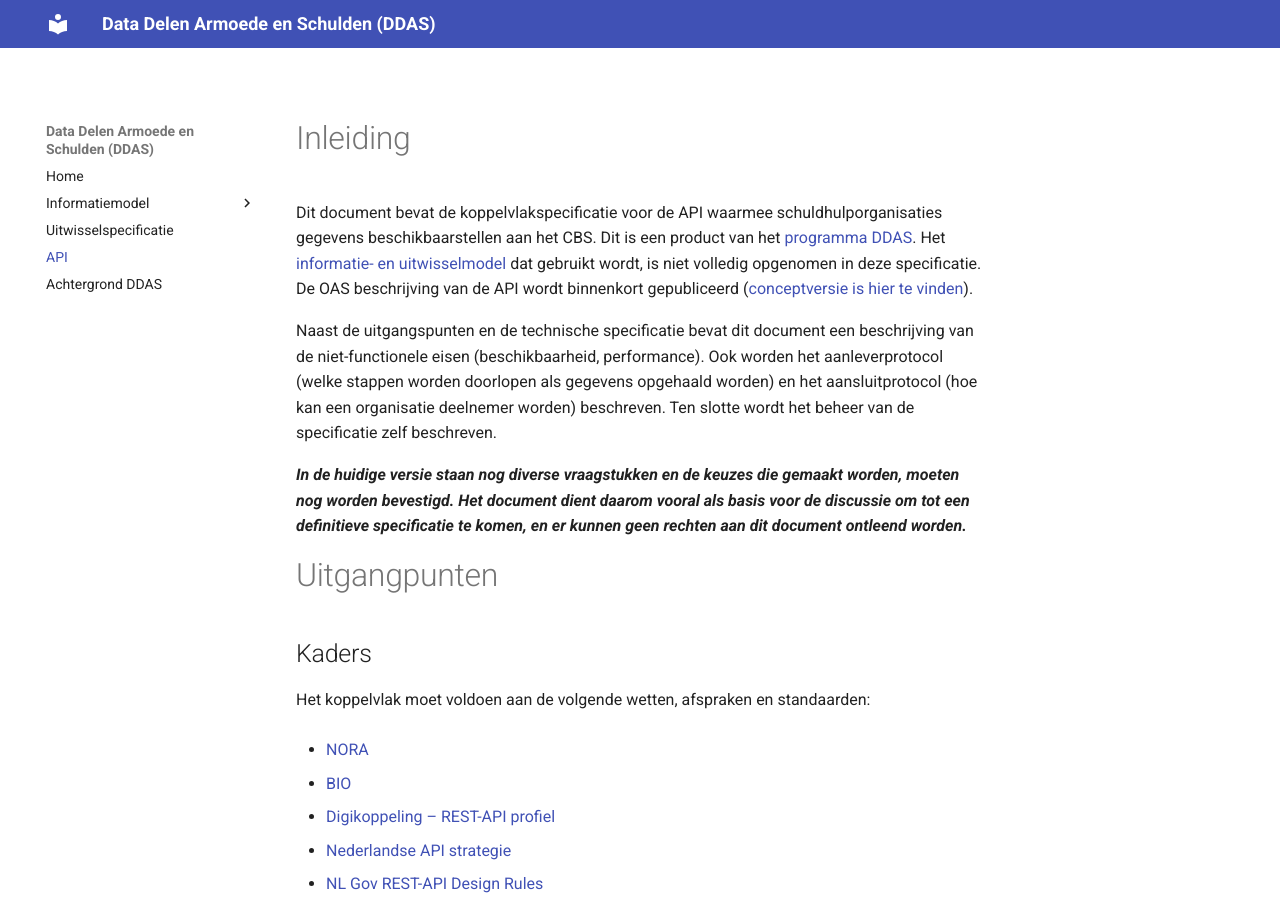
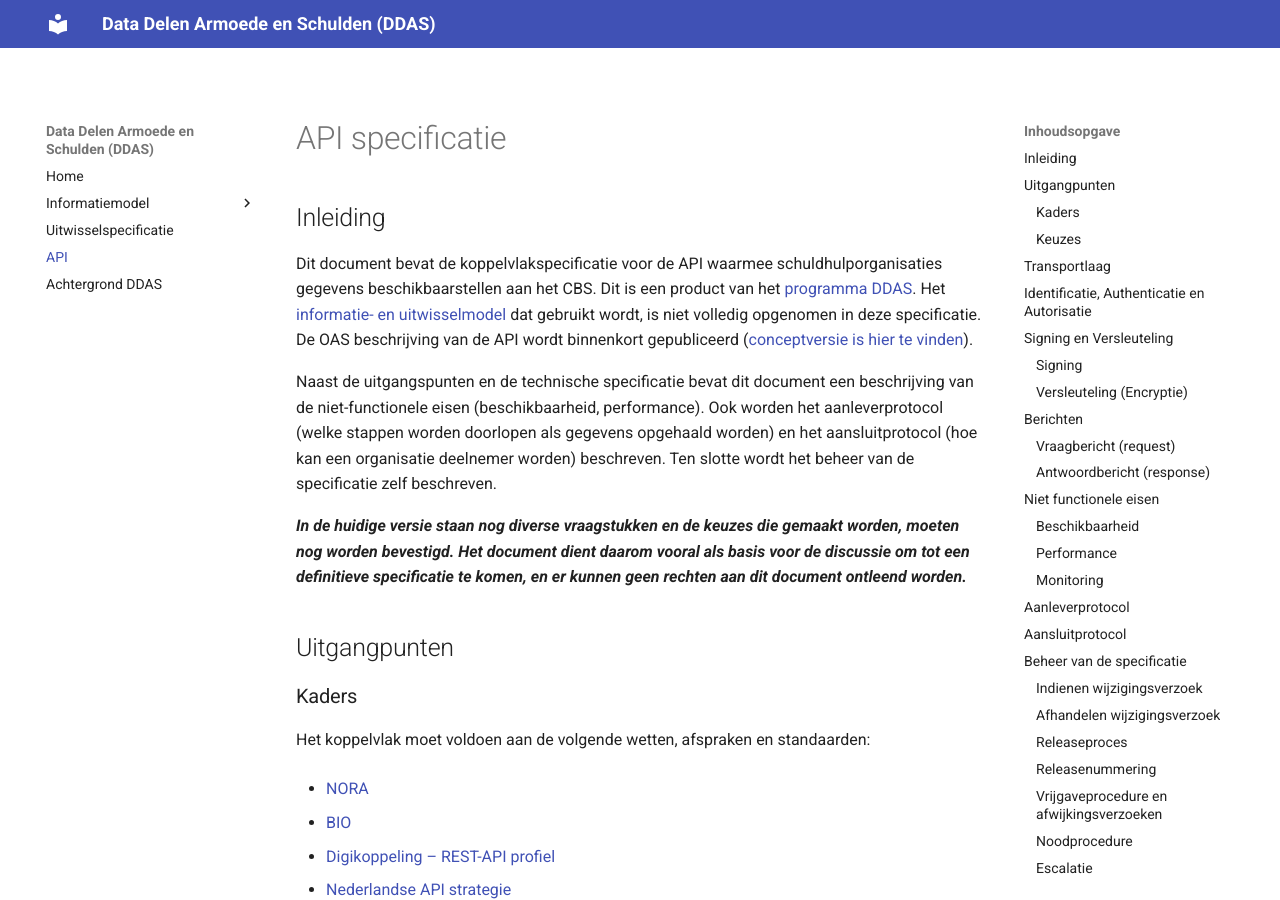
Before and after one commit to VNG-Realisatie/ddas, an MkDocs documentation site: the page built from docs/apispecificatie.md, in a window 1280 px wide and 900 px high. Built offline with MkDocs 1.6.1 and Material for MkDocs 9.7.7, drawn with Linux system fonts in a browser that asks for light colours; the version menu is left out.

Commit message:
opmaak apispecificatie.md

````diff
--- a/docs/apispecificatie.md
+++ b/docs/apispecificatie.md
@@ -1,4 +1,6 @@
-# Inleiding
+# API specificatie
+
+## Inleiding
 
 Dit document bevat de koppelvlakspecificatie voor de API waarmee schuldhulporganisaties gegevens beschikbaarstellen aan het CBS.
 Dit is een product van het [programma DDAS](https://www.divosa.nl/projecten/data-delen-over-armoede-en-schulden). Het [informatie- en uitwisselmodel](https://brienen.github.io/ddas/latest/) dat gebruikt wordt, is niet volledig opgenomen in deze specificatie. De OAS beschrijving van de API wordt binnenkort gepubliceerd ([conceptversie is hier te vinden](https://github.com/Govert-Claus/DDAS-API/blob/main/v0.1/DDAS_opzetje_v0.0.3.yaml)).
@@ -7,9 +9,10 @@ Naast de uitgangspunten en de technische specificatie bevat dit document een bes
 
 ***In de huidige versie staan nog diverse vraagstukken en de keuzes die gemaakt worden, moeten nog worden bevestigd. Het document dient daarom vooral als basis voor de discussie om tot een definitieve specificatie te komen, en er kunnen geen rechten aan dit document ontleend worden.***
 
-# Uitgangpunten
 
-## Kaders
+## Uitgangpunten
+
+### Kaders
 
 Het koppelvlak moet voldoen aan de volgende wetten, afspraken en standaarden:
 
@@ -27,7 +30,7 @@ Het koppelvlak moet voldoen aan de volgende wetten, afspraken en standaarden:
 
 - [Wet op het Centraal Bureau voor de Statistiek](https://wetten.overheid.nl/BWBR0015926/2022-03-02)
 
-## Keuzes
+### Keuzes
 
 De volgende keuzes zijn gemaakt:
 
@@ -137,7 +140,7 @@ De volgende keuzes zijn gemaakt:
   - De BIO maatregelen moeten gericht zijn op het behalen van het beveiligingsniveau BBN2.
 
 
-# Transportlaag
+## Transportlaag
 
 Hoe ziet de technische uitwisseling van berichten eruit.
 
@@ -150,7 +153,7 @@ Vragen:
 - Gebruik van PKIo certificaten voor authenticatie op basis van het [Nederlandse profiel van OAuth](https://gitdocumentatie.logius.nl/publicatie/api/oauth/)? Het is de vraag of alle partijen een PKIo certificaat mogen aanvragen. Als dit niet mogelijk is, moet een “trust anchor” gevonden worden: de autoriteit die certificaten kan uitgeven, die door alle betrokken partijen vertrouwd worden.
 
 
-# Identificatie, Authenticatie en Autorisatie
+## Identificatie, Authenticatie en Autorisatie
 
 Hoe worden de schuldhulpverleners (gegevensleveranciers) geïdentificeerd? (o.b.v. (sub)OIN?) Als niet alle betrokken partijen een (sub)OIN kunnen krijgen, moet een systematiek gevonden worden om alle partijen uniek te kunnen identificeren.
 
@@ -159,22 +162,22 @@ Hoe worden systemen geauthenticeerd? (obv PKIo certificaten? Als dat niet kan: w
 Autorisatie lijkt niet heel spannend: er zal waarschijnlijk maar één service komen met een vaste set gegevens, waar maar één partij (CBS) toegang toe zal krijgen. Als fijnmaziger autorisatie nodig is, dan bestaat er een voorkeur voor PBAC (Policy Base Authorisation Control). De autorisatie wordt dan bepaald op basis van beleidsregels, zoals “organisatie X krijgt toegang tot gegeven G als de organisatie overeenkomst O getekend heeft en het gegeven is vrijgegeven door autoriteit A”. Dan is de vraag wie deze beleidsregels vaststelt en wie ze beheert.
 
 
-# Signing en Versleuteling
+## Signing en Versleuteling
 
 NB: De Digikoppeling standaard voor REST-API heeft (nog) geen standaard voor signing en encryptie vastgesteld. Daarom voorstel om JWT te gebruiken en dus eerst een JWT aan te vragen, die daarna bij het request wordt meegestuurd. Eventueel kunnen hierbij protocollen van de FSC standaard toegepast worden.
 
-## Signing
+### Signing
 
 Voorstel: Signing op basis van JWS in een JWT conform de [FSC standaard](https://commonground.gitlab.io/standards/fsc/core/draft-fsc-core-00.html#signatures).
 
-## Versleuteling (Encryptie)
+### Versleuteling (Encryptie)
 
 Is versleuteling nodig? (zou uit DPIA moeten komen – ik vermoed dat het nodig is)
 
 Voorstel: Versleuteling op basis van JWE in een JWT met PKIo certificaten. NB: ook hier geldt dat als niet alle betrokken partijen PKIo certificaten kunnen aanvragen, er een Trust Anchor nodig is die vertrouwde certificaten kan uitgeven.
 
 
-# Berichten
+## Berichten
 
 De technische beschrijving van de API is het volgende OAS3-bestand beschreven. Hiervan is ook een [downloadbare versie](https://github.com/brienen/ddas/blob/Goverts-Place/API-v0.0.3/DDAS_opzetje_v0.0.3.yaml) van.
 ```
@@ -183,7 +186,7 @@ De technische beschrijving van de API is het volgende OAS3-bestand beschreven. H
 ```
 Hieronder worden de berichten die daar technisch beschreven zijn, toegelicht.
 
-## Vraagbericht (request)
+### Vraagbericht (request)
 
 Dit is het vraagbericht zoals dat door CBS naar de schuldhulpverlener gestuurd wordt. Alleen een POST request: alleen opvragen gegevens, geen mutaties. Bij GET zitten de parameters in de URL, waardoor mogelijk cache gegevens gebruikt worden, als de parameters niet wijzigen - daarom liever een POST.
 
@@ -198,7 +201,7 @@ Voorstel voor parameters die meegestuurd kunnen worden (allemaal optioneel):
 - Gemeente (default alle – alleen relevant als over meer dan 1 gemeente gegevens aangeleverd worden)
 
 
-## Antwoordbericht (response)
+### Antwoordbericht (response)
 
 Dit is het antwoordbericht van de schuldhulpverlener met de gewenste gegevens in JSON formaat.
 
@@ -213,21 +216,21 @@ Mogelijke responses:
 - Foutberichten moeten nog bepaald worden - waarschijnlijk 401 (unauthorized), 404 (not found), 500 (internal server error) en 503 (service unavailable)
 
 
-# Niet functionele eisen
+## Niet functionele eisen
 
-## Beschikbaarheid
+### Beschikbaarheid
 
 Niet kritische toepassing: geen hoge beschikbaarheid vereist.
 
 Afstemmen met CBS: wanneer willen zij gegevens verzamelen? Dan zou de beschikbaarheid wat hoger moeten zijn. BV: tijdens kantooruren
 
-## Performance
+### Performance
 
 Geen afhankelijkheden in het primaire proces: geen hoge performance vereist.
 
 Wordt gebruik van cache toegestaan (volgens mij moet dat kunnen)? Onder welke voorwaarden?
 
-## Monitoring
+### Monitoring
 
 Verantwoordelijkheid voor monitoring ligt bij partij die verantwoording hierover moet afleggen. Welke verantwoording verwacht het programma of SZW?
 
@@ -246,7 +249,7 @@ Voor CBS:
 - Aantal en soort responses
 
 
-# Aanleverprotocol
+## Aanleverprotocol
 
 Stappen bij het aanleveren van gegevens:
 
@@ -271,7 +274,7 @@ Stappen bij het aanleveren van gegevens:
 NB: Als er bij deze stappen algoritmen gebruikt worden, moeten deze voldoen aan de Europese AI-verordening (definitieve tekst nog niet gevonden) en aangemeld worden bij het [Algoritmeregister van de Nederlandse overheid](https://algoritmes.overheid.nl/nl).
 
 
-# Aansluitprotocol
+## Aansluitprotocol
 
 Iedere schuldhulpverleningsorganisatie of gemeente (hierna: "deelnemer") die gegevens beschikbaar gaat stellen aan CBS, moet het aansluitprotocol doorlopen. Dit protocol valt onder verantwoordelijkheid van het programma DDAS. Voor vragen hierover kan altijd contact opgenomen worden met [contactadres].
 
@@ -303,8 +306,6 @@ De stappen die de deelnemer moet doorlopen, zijn:
 
 - Indien er geen blokkerende bevindingen zijn, krijgt de deelnemer vrijgave van de stelselbeheer (DDAS of CBS?) en wordt de API in de productieomgeving ingericht en beschikbaar gesteld.
 
--
-
 - CBS voert de deelnemer op in de management module van FSC, zodat de API bevraagd wordt bij het ophalen van alle gegevens.
 
 Ten behoeve van de testen stelt DDAS een set testgegevens beschikbaar [wie maakt deze set? waar komt dit te staan?].
@@ -312,13 +313,13 @@ Ten behoeve van de testen stelt DDAS een set testgegevens beschikbaar [wie maakt
 Voor ondersteuning bij de aansluiting is een referentie implementatie en documentatie beschikbaar [waar?] en kan contact opgenomen worden met [contactadres]. Als er bij de aansluiting bevindingen zijn, die niet door de deelnemer opgelost kunnen worden, kan een wijzigingsverzoek ingediend worden.
 
 
-# Beheer van de specificatie
+## Beheer van de specificatie
 
 De koppelvlakspecificatie is onderhevig aan wijzigingen: de technologie ontwikkelt zich, er zijn mogelijk andere gegevens nodig, de samenwerking tussen de betrokken partijen kan wijzigen, etc. Om deze wijzigingen op een betrouwbare en juiste manier te verwerken in de specificatie, is een wijzigingsproces ingericht. Dit wijzigingsproces valt onder verantwoordelijkheid van de stuurgroep DDAS en wordt uitgevoerd door het programma DDAS, zolang het programma DDAS actief is. Daarna wordt het overgedragen aan een nog aan te wijzen organisatie. Voor het beoordelen van wijzigingsverzoeken wordt een beheeroverleg samengesteld, met afgevaardigden van de betrokken partijen, onder voorzitterschap van het programma DDAS. Dit beheeroverleg komt periodiek bijeen om wijzigingsverzoeken te beoordelen en eventueel verder uit te werken.
 
 Het streven is om maximaal eenmaal per jaar een nieuw release van de koppelvlakspecificatie uit te brengen.
 
-## Indienen wijzigingsverzoek
+### Indienen wijzigingsverzoek
 
 Wijzigingsverzoeken worden verzameld via [nog in te vullen]. Alle betrokken partijen mogen wijzigingsverzoeken indienen. Er is geen template voor het indienen van een wijzigingsverzoek, maar het verzoek moet in elk geval de volgende informatie bevatten:
 
@@ -336,13 +337,13 @@ Als het aantal wijzigingsverzoeken groot wordt of de afhandeling daarvan complex
 
 Dit systeem moet zo openbaar mogelijk zijn, om zo transparant mogelijk te zijn over de afhandeling van verzoeken en om te voorkomen dat dezelfde wijzigingsverzoeken meerdere malen ingediend worden.
 
-## Afhandelen wijzigingsverzoek
+### Afhandelen wijzigingsverzoek
 
 Het wijzigingsverzoek wordt door het programma DDAS geanalyseerd, waarbij vastgesteld wordt welke onderdelen van de specificatie geraakt worden en wat de geschatte impact is op de specificatie, de techniek, de processen en de betrokken partijen. Tevens wordt ingeschat wat de randvoorwaarden, kosten en doorlooptijd van de gewenste wijziging zouden zijn. Dit leidt tot een voorstel voor de verdere afhandeling: of, hoe en wanneer dit wijzigingsverzoek doorgevoerd wordt.
 
 Het wijzigingsverzoek met de analyse van het programma DDAS worden besproken in het (nog in te richten) beheeroverleg DDAS. Als alle betrokken partijen akkoord gaan met de voorgestelde afhandeling, wordt deze afhandeling gevolgd (d.w.z. inplannen voor een release, via noodprocedure eerder doorvoeren, of afwijzen van het verzoek).
 
-## Releaseproces
+### Releaseproces
 
 Wijzigingen die doorgevoerd moeten worden, worden zoveel mogelijk via een release in productie gebracht. Het streven is om maximaal eenmaal per jaar een release door te voeren. De stappen die hiervoor doorlopen worden zijn:
 
@@ -356,17 +357,17 @@ Wijzigingen die doorgevoerd moeten worden, worden zoveel mogelijk via een releas
 
 - Livegang nieuwe release
 
-## Releasenummering
+### Releasenummering
 
 Ieder release wordt aangeduid met een releasenummer. Deze krijgt de vorm X.Y, waarbij X het "major" nummer is en Y het "minor" nummer. Voor testreleases kan een derde nummer toegevoegd worden; het zogenaamde "patch" nummer. In de productieomgeving wordt geen patch nummer gebruikt.
 
 Als een release via het reguliere releaseproces naar productie gaat, dan krijgt deze een nieuw major nummer en het minor nummer 0 (bv. "1.0"). Als er via de noodprocedure een release doorgevoerd wordt, dan blijft het major nummer hetzelfde, maar wordt het minor nummer opgehoogd (bv. "1.1").
 
-## Vrijgaveprocedure en afwijkingsverzoeken
+### Vrijgaveprocedure en afwijkingsverzoeken
 
 Er is geen "vrijgave" van deelnemers voor een release nodig. Als de specificatie complexer wordt kan de stuurgroep DDAS besluiten om een vrijgaveprocedure in te richten. De deelnemer moet dan aan de hand van een set testscenario's aantonen te voldoen aan de nieuwe specificaties. Als dit succesvol is, dan krijgt de deelnemer vrijgave voor de nieuwe release. Als dit niet succesvol is, dan kan de deelnemer een afwijkingsverzoek indienen bij het programma DDAS en toch gegevens blijven aanbieden. Een afwijkingsverzoek wordt alleen geaccepteerd als dit de rapporten van CBS niet compromitteert. In het afwijkingsverzoek wordt altijd aangegeven hoe lang de afwijking geldig mag blijven.
 
-## Noodprocedure
+### Noodprocedure
 
 Het kan gebeuren dat een wijziging niet kan wachten op een gepland release, maar sneller doorgevoerd moet worden. De stuurgoep DDAS kan dan op advies van het beheeroverleg, een noodprocedure aanroepen.
 
@@ -374,6 +375,6 @@ Het beheeroverleg adviseert de stuurgroep welke stappen genomen moeten worden en
 
 De release die hiermee ontstaat krijgt geen nieuw "major" versienummer, maar een nieuw "minor" nummer (zie ook "releasenummering").
 
-## Escalatie
+### Escalatie
 
 Als de partijen het niet eens worden, wordt het verzoek geëscaleerd naar de stuurgroep DDAS. Als het behandelen van het verzoek niet kan wachten tot het eerstvolgende overleg van de stuurgroep, worden de stuurgroepleden schriftelijk om hun oordeel gevraagd.
````
